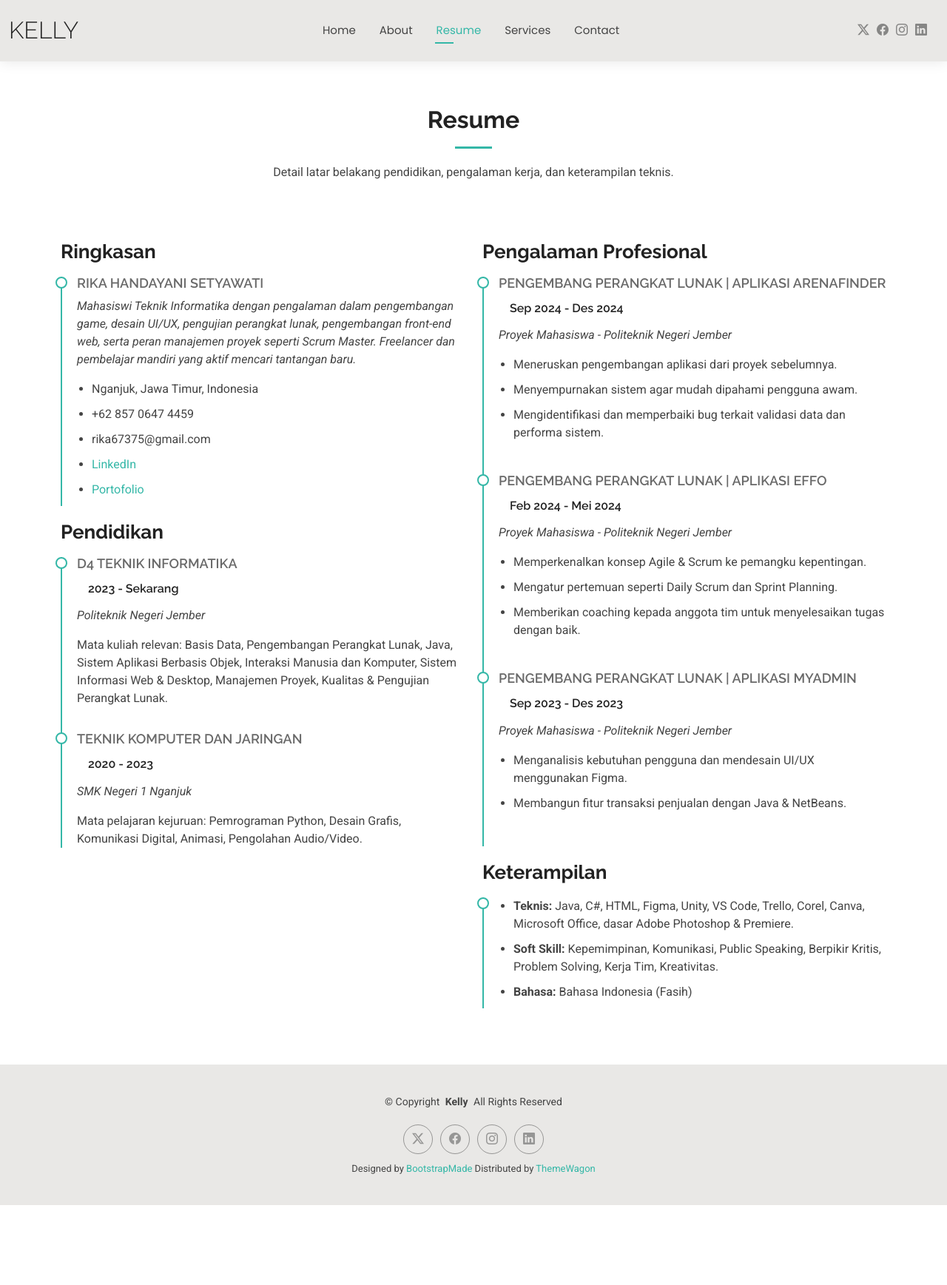
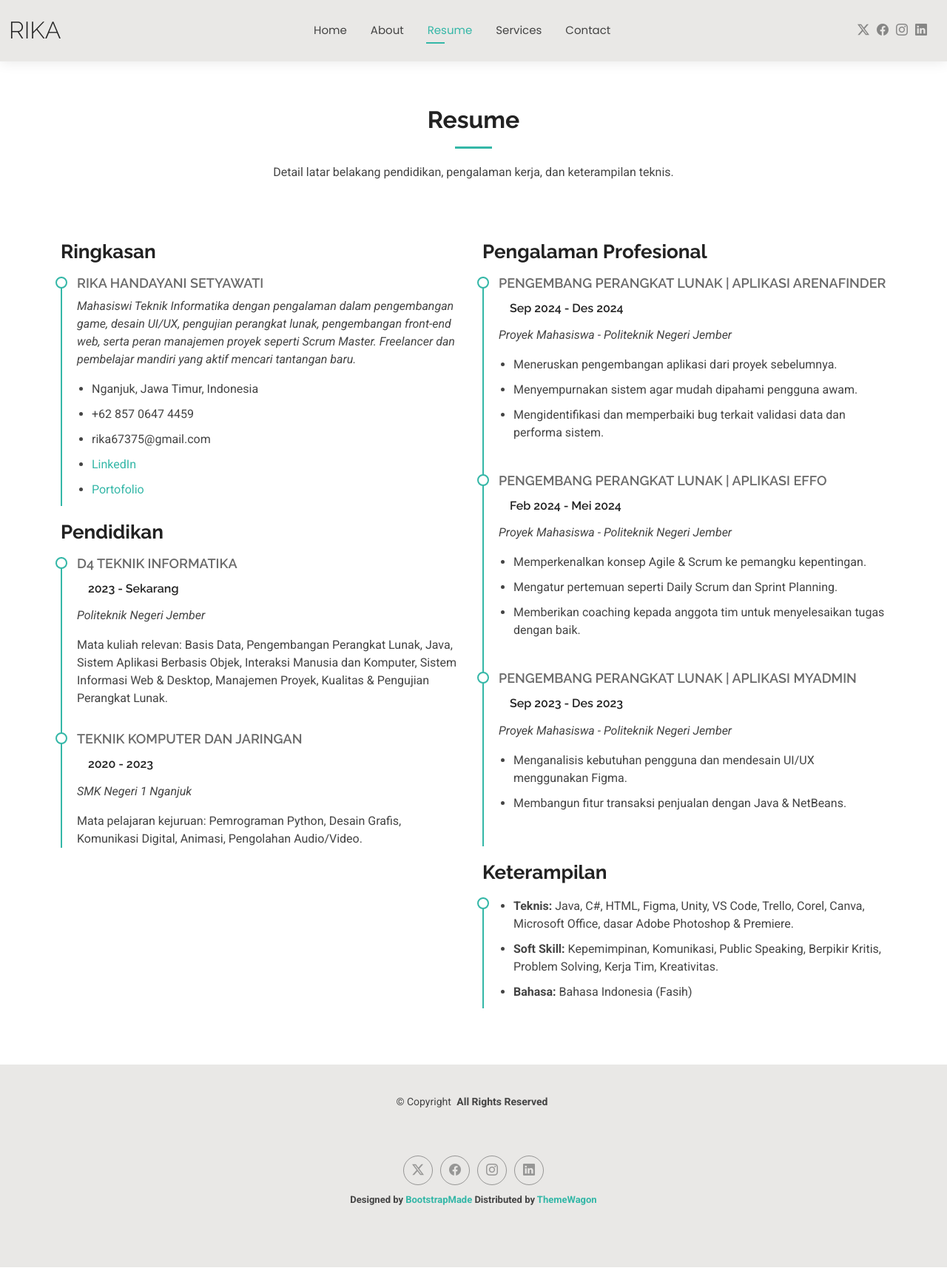
Before and after one commit to rikahand/portofolio, a plain HTML site: page resume.html in a window 1280 px wide. Shown: the whole page at 74% size. Before the commit the page ends 1629 px from the top, so only its background shows below. Drawn offline with Linux system fonts and the light colour scheme.

Commit message:
push ke github

```diff
--- a/resume.html
+++ b/resume.html
@@ -44,7 +44,7 @@
       <a href="index.html" class="logo d-flex align-items-center me-auto me-xl-0">
         <!-- Uncomment the line below if you also wish to use an image logo -->
         <!-- <img src="assets/img/logo.png" alt=""> -->
-        <h1 class="sitename">Kelly</h1>
+        <h1 class="sitename">RIKA</h1>
       </a>
 
       <nav id="navmenu" class="navmenu">
@@ -173,7 +173,7 @@
 
     <div class="container">
       <div class="copyright text-center ">
-        <p>© <span>Copyright</span> <strong class="px-1 sitename">Kelly</strong> <span>All Rights Reserved<br></span></p>
+        <p>© <span>Copyright</span> <strong class="px-1 sitename"Kelly</strong> <span>All Rights Reserved<br></span></p>
       </div>
       <div class="social-links d-flex justify-content-center">
         <a href=""><i class="bi bi-twitter-x"></i></a>
```
